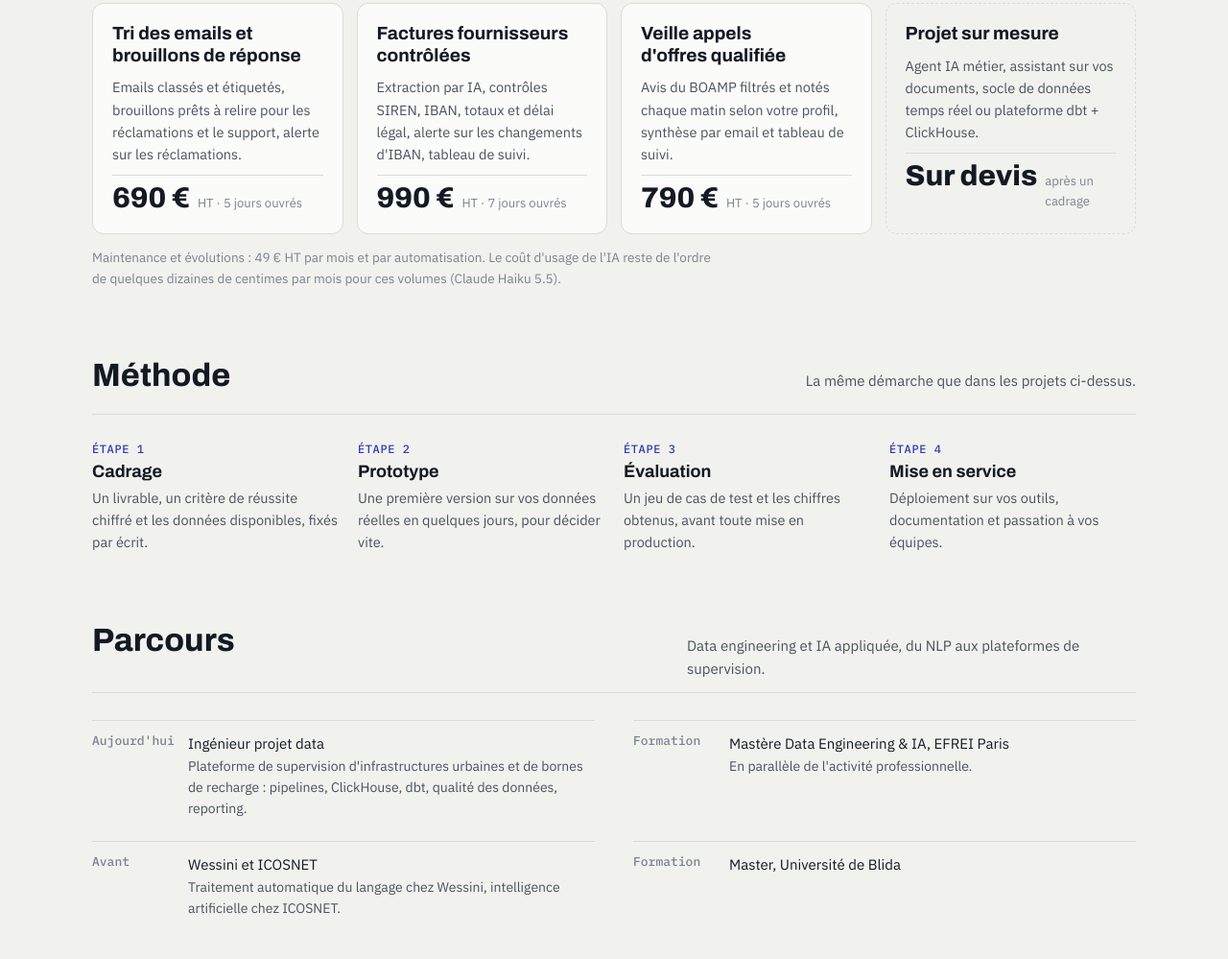
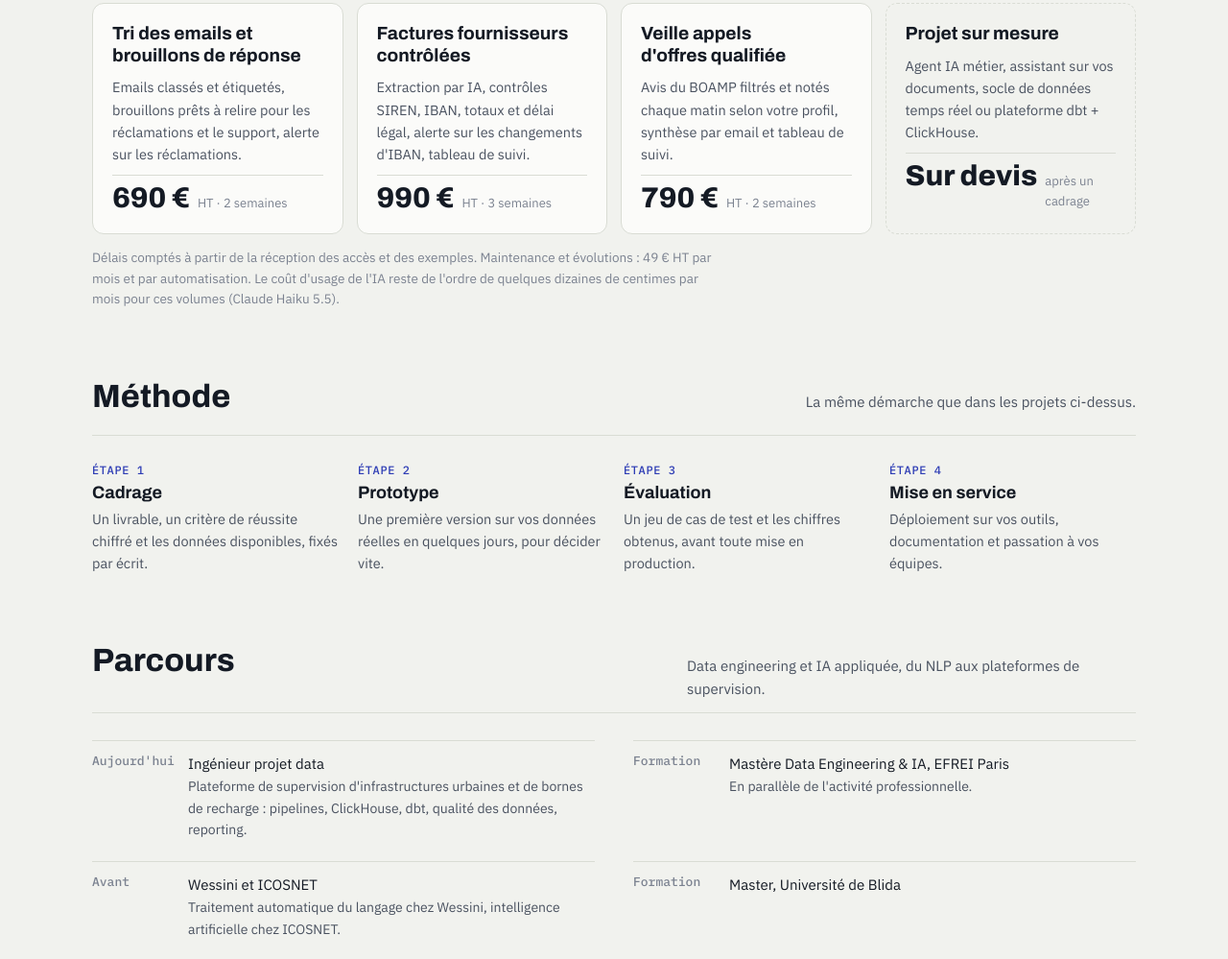
Before and after one commit to ooFaycaloo/ooFaycaloo.github.io, a plain HTML site: page index.html in a window 1280 px wide. Shown: the part 4779-5778 px from the top of the page at 96% size. Drawn offline with Linux system fonts and the light colour scheme.

Commit message:
Offres : délais réalistes (2 à 3 semaines)
Co-Authored-By: Claude Opus 5.5 <noreply@anthropic.com>
Claude-Session: https://claude.ai/code/session_01SohWTLUyDrvTnLGQdEBkeo

```diff
--- a/index.html
+++ b/index.html
@@ -319,12 +319,12 @@ footer{padding-block:0 40px;font-size:13px;color:var(--muted)}
   <section id="offres">
     <div class="sec-head"><h2>Offres au forfait</h2><p>Un livrable défini, un prix fixe, une démonstration et deux semaines d'ajustements inclus.</p></div>
     <div class="offers">
-      <article class="offer"><h3>Tri des emails et brouillons de réponse</h3><p>Emails classés et étiquetés, brouillons prêts à relire pour les réclamations et le support, alerte sur les réclamations.</p><div class="price"><b>690 €</b><span>HT · 5 jours ouvrés</span></div></article>
-      <article class="offer"><h3>Factures fournisseurs contrôlées</h3><p>Extraction par IA, contrôles SIREN, IBAN, totaux et délai légal, alerte sur les changements d'IBAN, tableau de suivi.</p><div class="price"><b>990 €</b><span>HT · 7 jours ouvrés</span></div></article>
-      <article class="offer"><h3>Veille appels d'offres qualifiée</h3><p>Avis du BOAMP filtrés et notés chaque matin selon votre profil, synthèse par email et tableau de suivi.</p><div class="price"><b>790 €</b><span>HT · 5 jours ouvrés</span></div></article>
+      <article class="offer"><h3>Tri des emails et brouillons de réponse</h3><p>Emails classés et étiquetés, brouillons prêts à relire pour les réclamations et le support, alerte sur les réclamations.</p><div class="price"><b>690 €</b><span>HT · 2 semaines</span></div></article>
+      <article class="offer"><h3>Factures fournisseurs contrôlées</h3><p>Extraction par IA, contrôles SIREN, IBAN, totaux et délai légal, alerte sur les changements d'IBAN, tableau de suivi.</p><div class="price"><b>990 €</b><span>HT · 3 semaines</span></div></article>
+      <article class="offer"><h3>Veille appels d'offres qualifiée</h3><p>Avis du BOAMP filtrés et notés chaque matin selon votre profil, synthèse par email et tableau de suivi.</p><div class="price"><b>790 €</b><span>HT · 2 semaines</span></div></article>
       <article class="offer custom"><h3>Projet sur mesure</h3><p>Agent IA métier, assistant sur vos documents, socle de données temps réel ou plateforme dbt + ClickHouse.</p><div class="price"><b>Sur devis</b><span>après un cadrage</span></div></article>
     </div>
-    <p class="note">Maintenance et évolutions : 49 € HT par mois et par automatisation. Le coût d'usage de l'IA reste de l'ordre de quelques dizaines de centimes par mois pour ces volumes (Claude Haiku 5.5).</p>
+    <p class="note">Délais comptés à partir de la réception des accès et des exemples. Maintenance et évolutions : 49 € HT par mois et par automatisation. Le coût d'usage de l'IA reste de l'ordre de quelques dizaines de centimes par mois pour ces volumes (Claude Haiku 5.5).</p>
   </section>
 
   <section id="methode">
```
